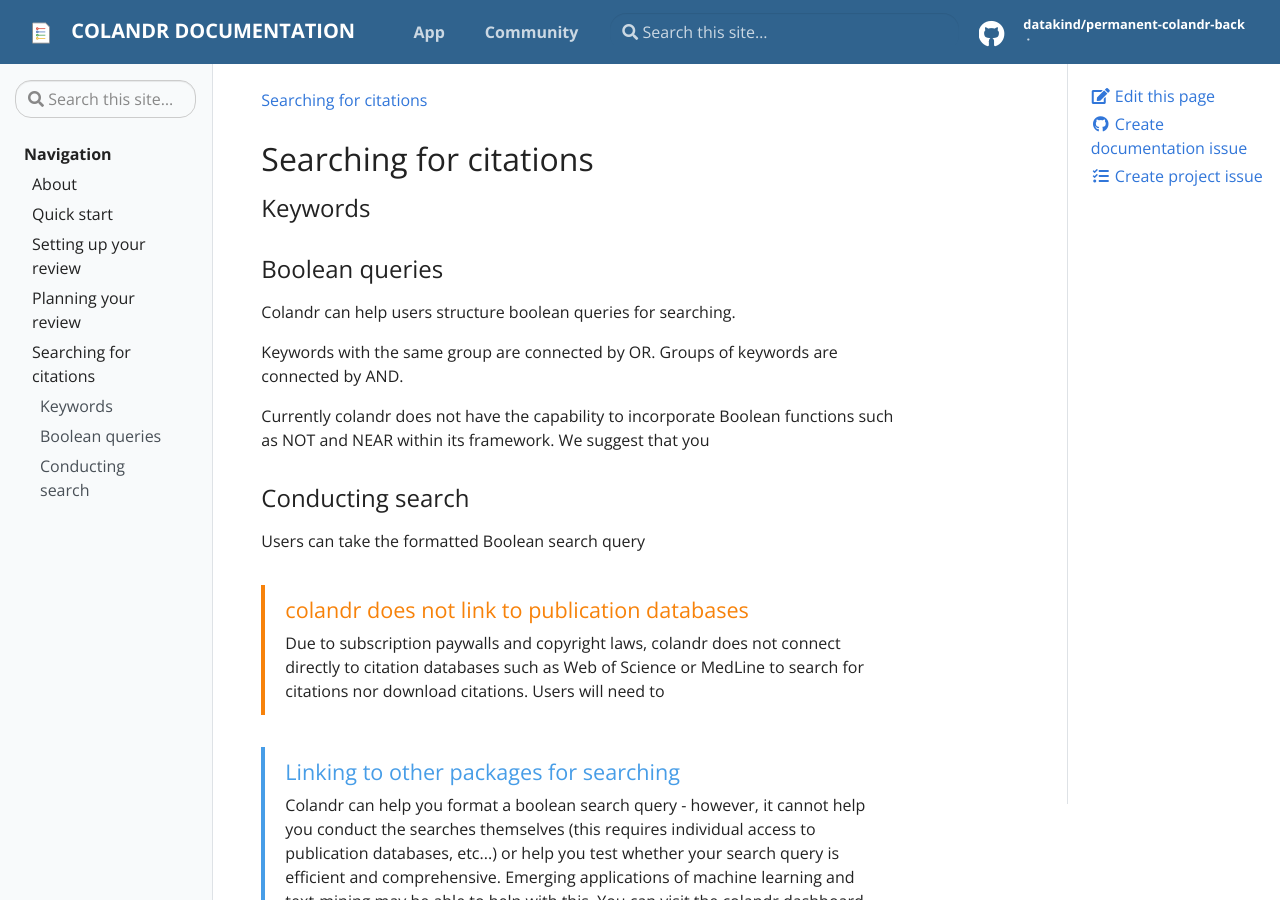
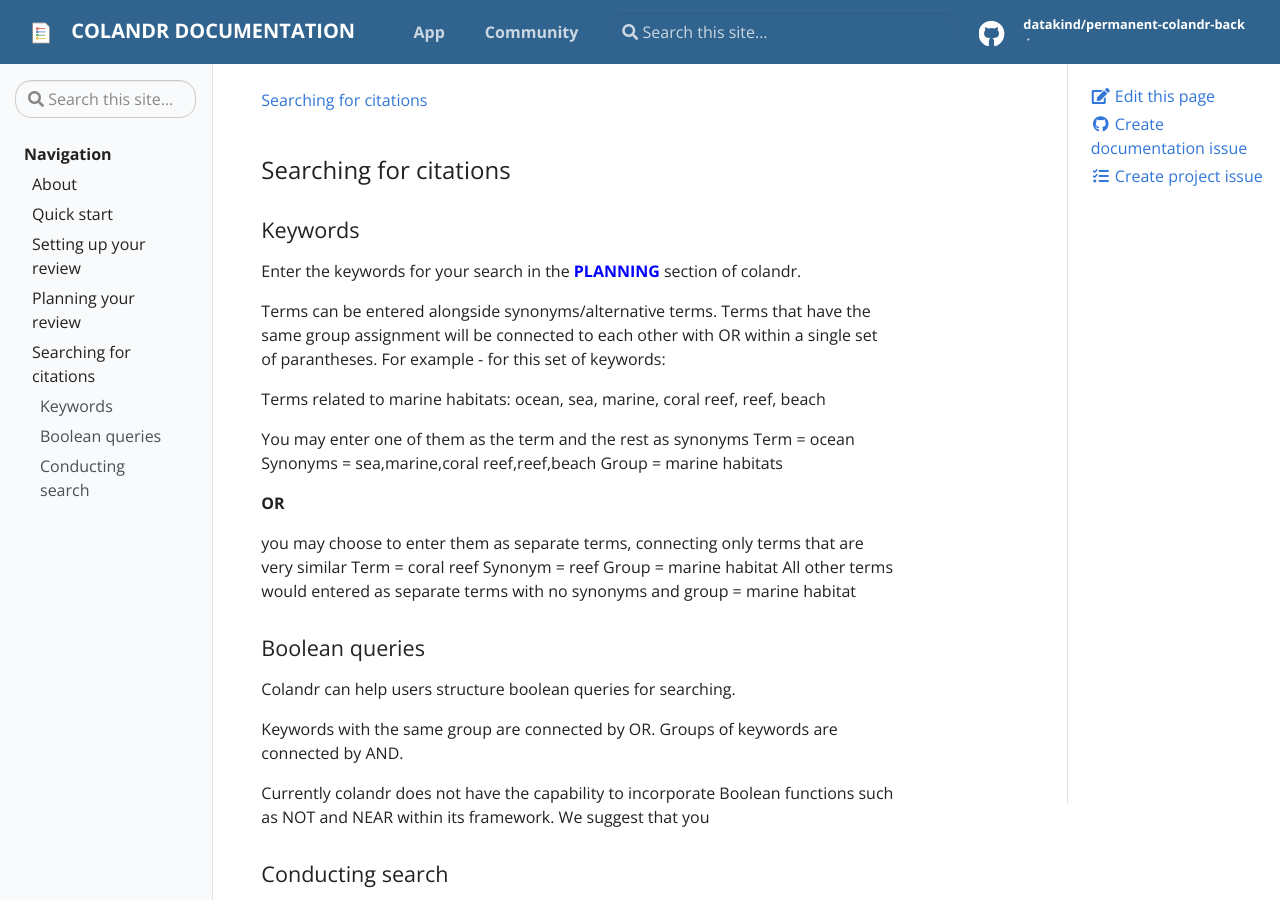
Before and after one commit to scheng87/colandr.github.io, a Jekyll site: the page built from pages/searching.md, in a window 1280 px wide and 900 px high. Built offline with Jekyll 4.4.1, drawn with Linux system fonts in a browser that asks for light colours; some of the changed text lies outside the part shown.

Commit message:
changed text, testing alerts

```diff
--- a/pages/searching.md
+++ b/pages/searching.md
@@ -3,21 +3,41 @@ title: Searching for citations
 permalink: /searching/
 ---
 
-## Searching for citations
+### Searching for citations
 
-### Keywords
+#### Keywords
 
-### Boolean queries
+Enter the keywords for your search in the **<span style="color:blue">PLANNING</span>** section of colandr.
+
+Terms can be entered alongside synonyms/alternative terms. Terms that have the same group assignment will be connected to each other with OR within a single set of parantheses. For example - for this set of keywords:
+
+Terms related to marine habitats: ocean, sea, marine, coral reef, reef, beach
+
+You may enter one of them as the term and the rest as synonyms
+Term = ocean
+Synonyms = sea,marine,coral reef,reef,beach
+Group = marine habitats
+
+**OR**
+
+you may choose to enter them as separate terms, connecting only terms that are very similar
+Term = coral reef
+Synonym = reef
+Group = marine habitat
+All other terms would entered as separate terms with no synonyms and group = marine habitat
+
+#### Boolean queries
 
 Colandr can help users structure boolean queries for searching.
 
 Keywords with the same group are connected by OR. Groups of keywords are connected by AND.
 
 Currently colandr does not have the capability to incorporate Boolean functions such as NOT and NEAR within its framework. We suggest that you
-### Conducting search
+
+#### Conducting search
 
 Users can take the formatted Boolean search query
 
-{% include alert.html type="warning" title="colandr does not link to publication databases" content="Due to subscription paywalls and copyright laws, colandr does not connect directly to citation databases such as Web of Science or MedLine to search for citations nor download citations. Users will need to " %}
+<!-- {% include alert.html type="warning" title="colandr does not link to publication databases" content="Due to subscription paywalls and copyright laws, colandr does not connect directly to citation databases such as Web of Science or MedLine to search for citations nor download citations. Users will need to " %}
 
-{% include alert.html type="info" title="Linking to other packages for searching" content="Colandr can help you format a boolean search query - however, it cannot help you conduct the searches themselves (this requires individual access to publication databases, etc...) or help you test whether your search query is efficient and comprehensive. Emerging applications of machine learning and text-mining may be able to help with this. You can visit the colandr dashboard to trial a beta version of keyword search optimization that utilizes litsearchr." %}
+{% include alert.html type="info" title="Linking to other packages for searching" content="Colandr can help you format a boolean search query - however, it cannot help you conduct the searches themselves (this requires individual access to publication databases, etc...) or help you test whether your search query is efficient and comprehensive. Emerging applications of machine learning and text-mining may be able to help with this. You can visit the colandr dashboard to trial a beta version of keyword search optimization that utilizes litsearchr." %} -->
```
Also changed, not shown: index.md (+2 -2 lines).
